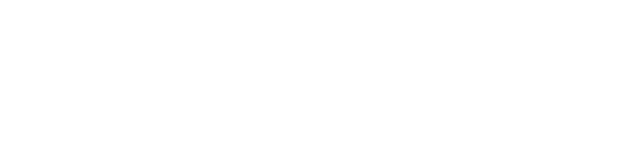
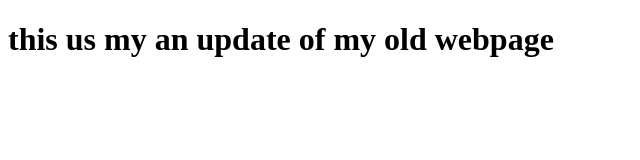
Before and after one commit to awaleH12/test-clas3, a plain HTML site: page index.html in a window 1280 px wide. Shown: the whole page, without its empty margins (0-640 px from the left). Drawn offline with Linux system fonts and the light colour scheme.

Commit message:
new update for version 2

```diff
--- a/index.html
+++ b/index.html
@@ -3,9 +3,10 @@
 <head>
   <meta charset="UTF-8">
   <meta name="viewport" content="width=device-width, initial-scale=1.0">
-  <title>Document</title>
+  <title>Home page</title>
 </head>
 <body>
+  <h1>this us my an update of my old webpage</h1>
 
 </body>
 </html>
```
